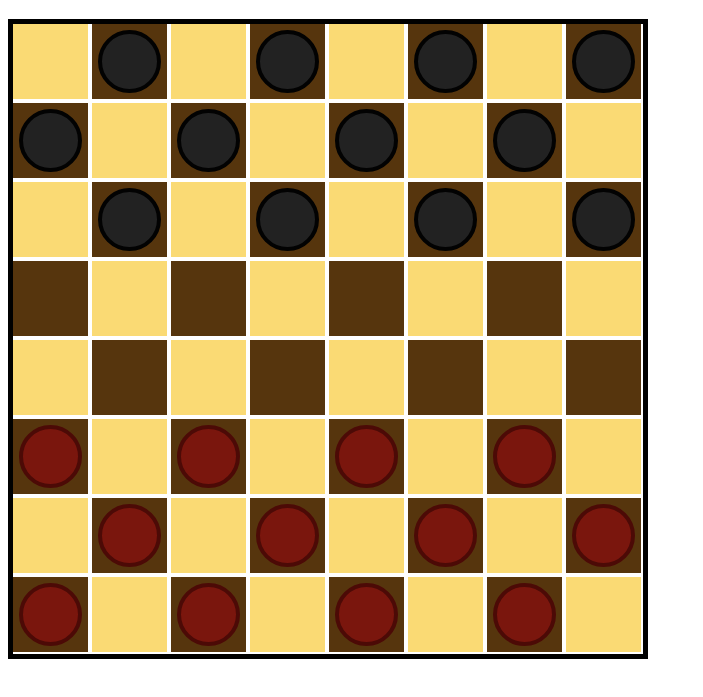
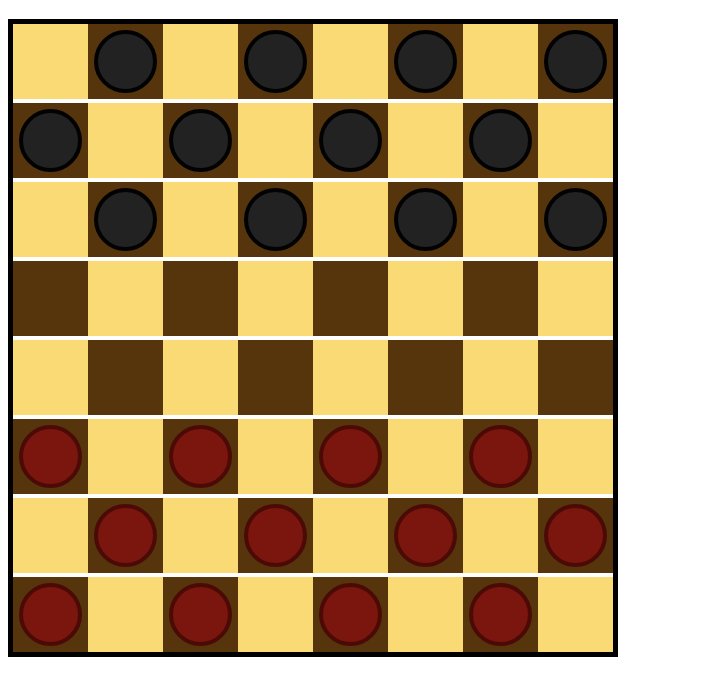
Before and after one commit to Bojana-Mihajlovic/Checkers, a plain HTML site: page index.html in a window 1280 px wide. Shown: the part 61-758 px from the top of the page, without its empty margins (0-703 px from the left). Drawn offline with Linux system fonts and the light colour scheme.

Commit message:
Add files via upload

```diff
--- a/index.html
+++ b/index.html
@@ -5,8 +5,8 @@
     <style>
         #board {
            border: 5px solid black ;
-           height: 630px;
-           width: 630px;
+           height: 628px;
+           width: 600px;
            position: absolute;
 
         }
@@ -40,13 +40,14 @@
       }
 
       #firstrow {
-          display: inline-table;
-
+          display: inline-block;
           margin: 0px;
+          padding-bottom: 0px;
       }
       #secondrow {
-          display: inline-table;
+          display: inline-block;
           margin: 0px;
+
       }
       #thirdrow {
           display: inline-table;
@@ -78,126 +79,49 @@
     <h1>Checkers</h1>
     <div id="board">
 
-        <div id="firstrow" class="lightsquare"></div>
-        <div id="firstrow" class="darksquare">
+        <div id="firstrow" class="lightsquare"></div><div id="firstrow" class="darksquare"><div class="blackpiece"></div>
+        </div><div id="firstrow" class="lightsquare"></div><div id="firstrow" class="darksquare"><div class="blackpiece"></div>
+        </div><div id="firstrow" class="lightsquare"></div><div id="firstrow" class="darksquare"><div class="blackpiece"></div>
+        </div><div id="firstrow" class="lightsquare"></div><div id="firstrow" class="darksquare"><div class="blackpiece"></div>
+        </div><div id="secondrow" class="darksquare">
             <div class="blackpiece"></div>
-        </div>
-        <div id="firstrow" class="lightsquare"></div>
-        <div id="firstrow" class="darksquare">
+        </div><div id="secondrow" class="lightsquare"></div><div id="secondrow" class="darksquare"><div class="blackpiece"></div>
+        </div><div id="secondrow" class="lightsquare"></div><div id="secondrow" class="darksquare">
+            <div class="blackpiece"></div></div><div id="secondrow" class="lightsquare"></div><div id="secondrow" class="darksquare">
             <div class="blackpiece"></div>
-        </div>
-        <div id="firstrow" class="lightsquare"></div>
-        <div id="firstrow" class="darksquare">
+        </div><div id="secondrow" class="lightsquare"></div><div id="thirdrow" class="lightsquare"></div><div id="thirdrow" class="darksquare">
             <div class="blackpiece"></div>
-        </div>
-        <div id="firstrow" class="lightsquare"></div>
-        <div id="firstrow" class="darksquare">
+        </div><div id="thirdrow" class="lightsquare"></div><div id="thirdrow" class="darksquare">
             <div class="blackpiece"></div>
-        </div>
-
-        <div id="secondrow" class="darksquare">
+        </div><div id="thirdrow" class="lightsquare"></div><div id="thirdrow" class="darksquare">
             <div class="blackpiece"></div>
-        </div>
-        <div id="secondrow" class="lightsquare"></div>
-        <div id="secondrow" class="darksquare">
+        </div><div id="thirdrow" class="lightsquare"></div><div id="thirdrow" class="darksquare">
             <div class="blackpiece"></div>
-        </div>
-        <div id="secondrow" class="lightsquare"></div>
-        <div id="secondrow" class="darksquare">
-            <div class="blackpiece"></div>
-        </div>
-        <div id="secondrow" class="lightsquare"></div>
-        <div id="secondrow" class="darksquare">
-            <div class="blackpiece"></div>
-        </div>
-        <div id="secondrow" class="lightsquare"></div>
-
-        <div id="thirdrow" class="lightsquare"></div>
-        <div id="thirdrow" class="darksquare">
-            <div class="blackpiece"></div>
-        </div>
-        <div id="thirdrow" class="lightsquare"></div>
-        <div id="thirdrow" class="darksquare">
-            <div class="blackpiece"></div>
-        </div>
-        <div id="thirdrow" class="lightsquare"></div>
-        <div id="thirdrow" class="darksquare">
-            <div class="blackpiece"></div>
-        </div>
-        <div id="thirdrow" class="lightsquare"></div>
-        <div id="thirdrow" class="darksquare">
-            <div class="blackpiece"></div>
-        </div>
-
-        <div id="fourthrow" class="darksquare"></div>
-        <div id="fourthrow" class="lightsquare"></div>
-        <div id="fourthrow" class="darksquare"></div>
-        <div id="fourthrow" class="lightsquare"></div>
-        <div id="fourthrow" class="darksquare"></div>
-        <div id="fourthrow" class="lightsquare"></div>
-        <div id="fourthrow" class="darksquare"></div>
-        <div id="fourthrow" class="lightsquare"></div>
-
-        <div id="fifthrow" class="lightsquare"></div>
-        <div id="fifthrow" class="darksquare"></div>
-        <div id="fifthrow" class="lightsquare"></div>
-        <div id="fifthrow" class="darksquare"></div>
-        <div id="fifthrow" class="lightsquare"></div>
-        <div id="fifthrow" class="darksquare"></div>
-        <div id="fifthrow" class="lightsquare"></div>
-        <div id="fifthrow" class="darksquare"></div>
-
-
-        <div id="sixthrow" class="darksquare">
+        </div><div id="fourthrow" class="darksquare"></div><div id="fourthrow" class="lightsquare"></div><div id="fourthrow" class="darksquare"></div><div id="fourthrow" class="lightsquare"></div><div id="fourthrow" class="darksquare"></div><div id="fourthrow" class="lightsquare"></div><div id="fourthrow" class="darksquare"></div><div id="fourthrow" class="lightsquare"></div><div id="fifthrow" class="lightsquare"></div><div id="fifthrow" class="darksquare"></div><div id="fifthrow" class="lightsquare"></div><div id="fifthrow" class="darksquare"></div><div id="fifthrow" class="lightsquare"></div><div id="fifthrow" class="darksquare"></div><div id="fifthrow" class="lightsquare"></div><div id="fifthrow" class="darksquare"></div><div id="sixthrow" class="darksquare">
             <div class="redpiece"></div>
-        </div>
-        <div id="sixthrow" class="lightsquare"></div>
-        <div id="sixthrow" class="darksquare">
+        </div><div id="sixthrow" class="lightsquare"></div><div id="sixthrow" class="darksquare">
             <div class="redpiece"></div>
-        </div>
-        <div id="sixthrow" class="lightsquare"></div>
-        <div id="sixthrow" class="darksquare">
+        </div><div id="sixthrow" class="lightsquare"></div><div id="sixthrow" class="darksquare">
             <div class="redpiece"></div>
-        </div>
-        <div id="sixthrow" class="lightsquare"></div>
-        <div id="sixthrow" class="darksquare">
+        </div><div id="sixthrow" class="lightsquare"></div><div id="sixthrow" class="darksquare">
             <div class="redpiece"></div>
-        </div>
-        <div id="sixthrow" class="lightsquare"></div>
-
-        <div id="seventhrow" class="lightsquare"></div>
-        <div id="seventhrow" class="darksquare">
+        </div><div id="sixthrow" class="lightsquare"></div><div id="seventhrow" class="lightsquare"></div><div id="seventhrow" class="darksquare">
             <div class="redpiece"></div>
-        </div>
-        <div id="seventhrow" class="lightsquare"></div>
-        <div id="seventhrow" class="darksquare">
+        </div><div id="seventhrow" class="lightsquare"></div><div id="seventhrow" class="darksquare">
             <div class="redpiece"></div>
-        </div>
-        <div id="seventhrow" class="lightsquare"></div>
-        <div id="seventhrow"class="darksquare">
+        </div><div id="seventhrow" class="lightsquare"></div><div id="seventhrow"class="darksquare">
             <div class="redpiece"></div>
-        </div>
-        <div id="seventhrow" class="lightsquare"></div>
-        <div id="seventhrow" class="darksquare">
+        </div><div id="seventhrow" class="lightsquare"></div><div id="seventhrow" class="darksquare">
             <div class="redpiece"></div>
-        </div>
-
-        <div id="eigthrow" class="darksquare">
+        </div><div id="eigthrow" class="darksquare">
             <div class="redpiece"></div>
-        </div>
-        <div id="eigthrow" class="lightsquare"></div>
-        <div id="eigthrow" class="darksquare">
+        </div><div id="eigthrow" class="lightsquare"></div><div id="eigthrow" class="darksquare">
             <div class="redpiece"></div>
-        </div>
-        <div id="eigthrow" class="lightsquare"></div>
-        <div id="eigthrow" class="darksquare">
+        </div><div id="eigthrow" class="lightsquare"></div><div id="eigthrow" class="darksquare">
             <div class="redpiece"></div>
-        </div>
-        <div id="eigthrow" class="lightsquare"></div>
-        <div id="eigthrow" class="darksquare">
+        </div><div id="eigthrow" class="lightsquare"></div><div id="eigthrow" class="darksquare">
             <div class="redpiece"></div>
-        </div>
-        <div id="eigthrow" class="lightsquare"></div>
+        </div><div id="eigthrow" class="lightsquare"></div>
     </div>
 
 </body>
```
